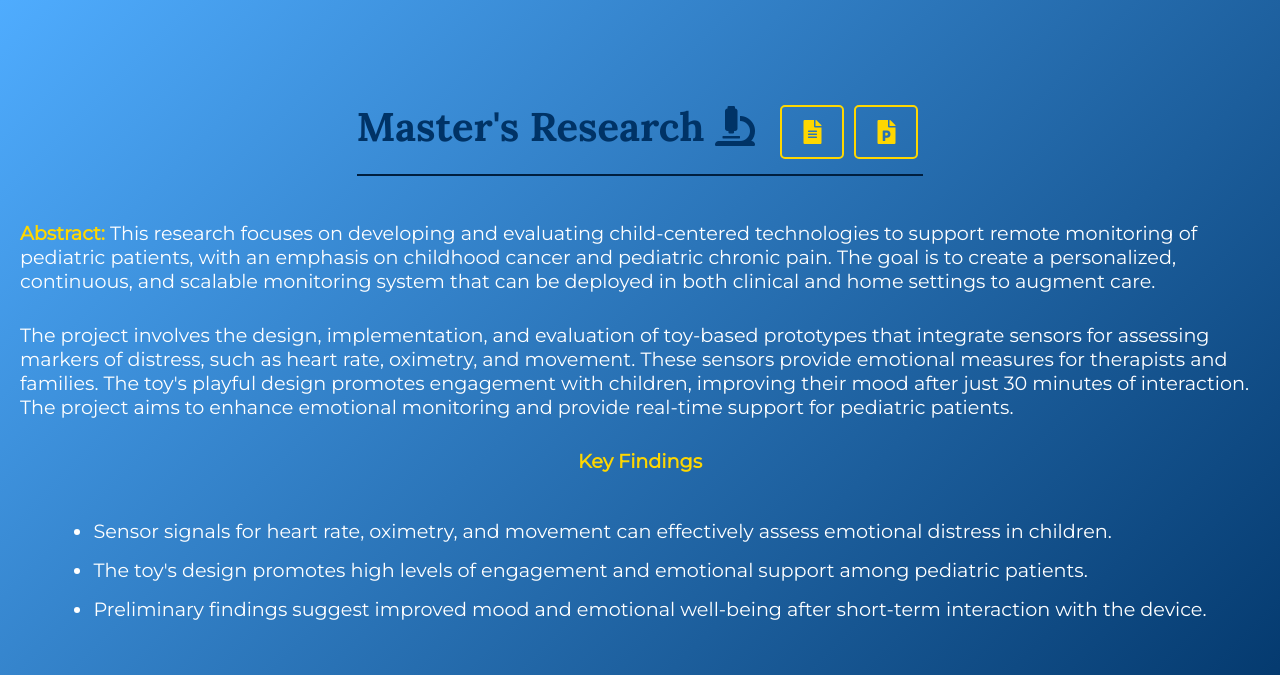
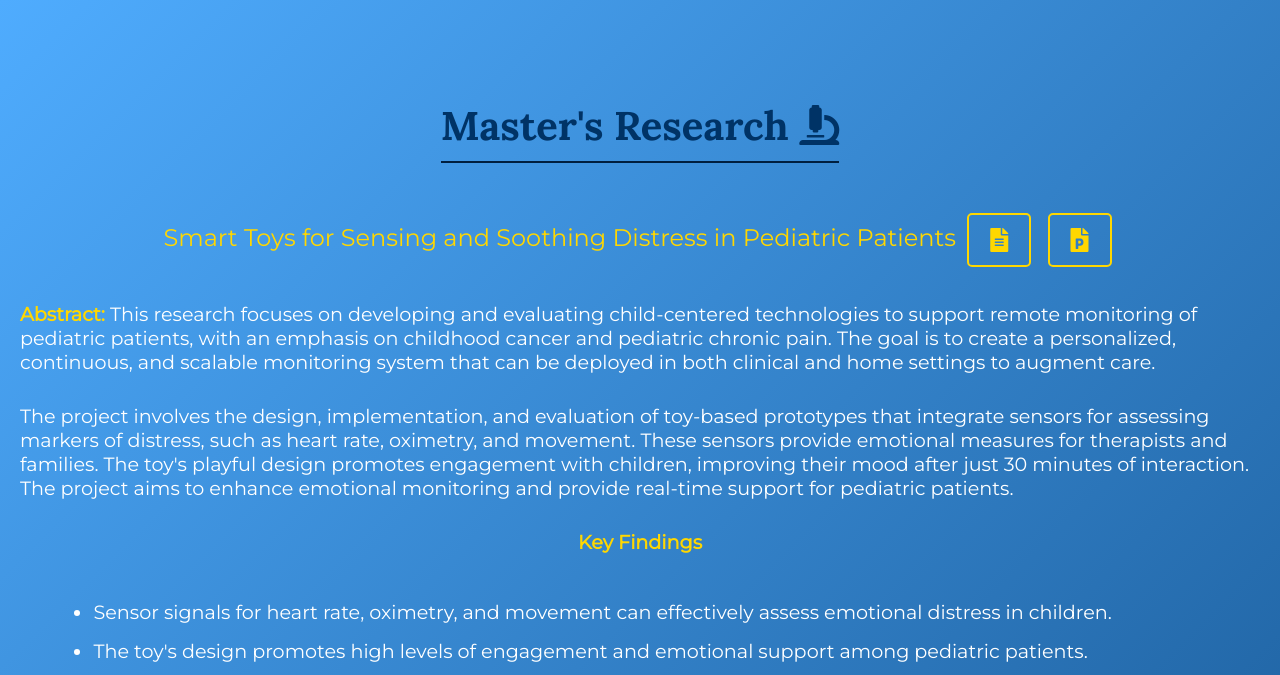
Before and after one commit to jdbonilla99/site, a plain HTML site: page masters.html in a window 1280 px wide. Shown: the top 675 px of the page. Drawn offline with nearby package versions, Linux system fonts and the light colour scheme.

Commit message:
Update masters.html

```diff
--- a/masters.html
+++ b/masters.html
@@ -34,13 +34,6 @@
             background: none;
             box-shadow: none;
             margin: 30px 0;
-            display: inline-block; /* Ensure title and icons stay together */
-        }
-
-        .icon-links {
-            display: inline-flex;
-            align-items: center;
-            margin-left: 10px;
         }
 
         .document-link {
@@ -98,13 +91,11 @@
             justify-content: center; /* Center the grid */
             gap: 20px;
             margin: 20px 0;
-            max-width: 100%;
         }
 
         .image-container {
             text-align: center;
             transition: transform 0.3s ease;
-            margin: 0 auto; /* Ensure the container is centered */
         }
 
         .image-container:hover {
@@ -119,7 +110,6 @@
             padding: 10px;
             background-color: white;
             box-shadow: 0 8px 16px rgba(0, 0, 0, 0.1);
-            display: block;
             margin: 0 auto; /* Ensure images are centered */
         }
 
@@ -175,16 +165,11 @@
             box-shadow: none;
         }
 
-        /* Remove background overflow */
-        body::before {
-            content: '';
-            position: fixed;
-            top: 0;
-            left: 0;
-            width: 100%;
-            height: 100%;
-            background: linear-gradient(135deg, #4FACFE, #003366);
-            z-index: -1; /* Ensure it's behind everything */
+        /* Keep icons on the same line with title */
+        .icon-links {
+            display: inline-block;
+            white-space: nowrap; /* Prevent wrapping */
+            vertical-align: middle; /* Align icons vertically with text */
         }
 
         /* Responsive Styles */
@@ -326,7 +311,9 @@
 <body>
 
     <section id="research" class="research">
-        <h2 data-aos="fade-down">Master's Research <i class="fas fa-microscope"></i>
+        <h2 data-aos="fade-down">Master's Research <i class="fas fa-microscope"></i></h2>
+        <p data-aos="fade-up" style="font-size: 1.5rem; color: #FFD700;">
+            Smart Toys for Sensing and Soothing Distress in Pediatric Patients
             <span class="icon-links">
                 <a href="Finalthesis.pdf" target="_blank" class="document-link" aria-label="Download Final Thesis">
                     <i class="fas fa-file-alt"></i>
@@ -335,7 +322,7 @@
                     <i class="fas fa-file-powerpoint"></i>
                 </a>
             </span>
-        </h2>
+        </p>
         <p data-aos="fade-up"><strong class="highlight">Abstract:</strong> This research focuses on developing and evaluating child-centered technologies to support remote monitoring of pediatric patients, with an emphasis on childhood cancer and pediatric chronic pain. The goal is to create a personalized, continuous, and scalable monitoring system that can be deployed in both clinical and home settings to augment care.</p>
         <p data-aos="fade-up">The project involves the design, implementation, and evaluation of toy-based prototypes that integrate sensors for assessing markers of distress, such as heart rate, oximetry, and movement. These sensors provide emotional measures for therapists and families. The toy's playful design promotes engagement with children, improving their mood after just 30 minutes of interaction. The project aims to enhance emotional monitoring and provide real-time support for pediatric patients.</p>
 
@@ -383,4 +370,4 @@
     </script>
 
 </body>
-</html>
+</html> t
```
